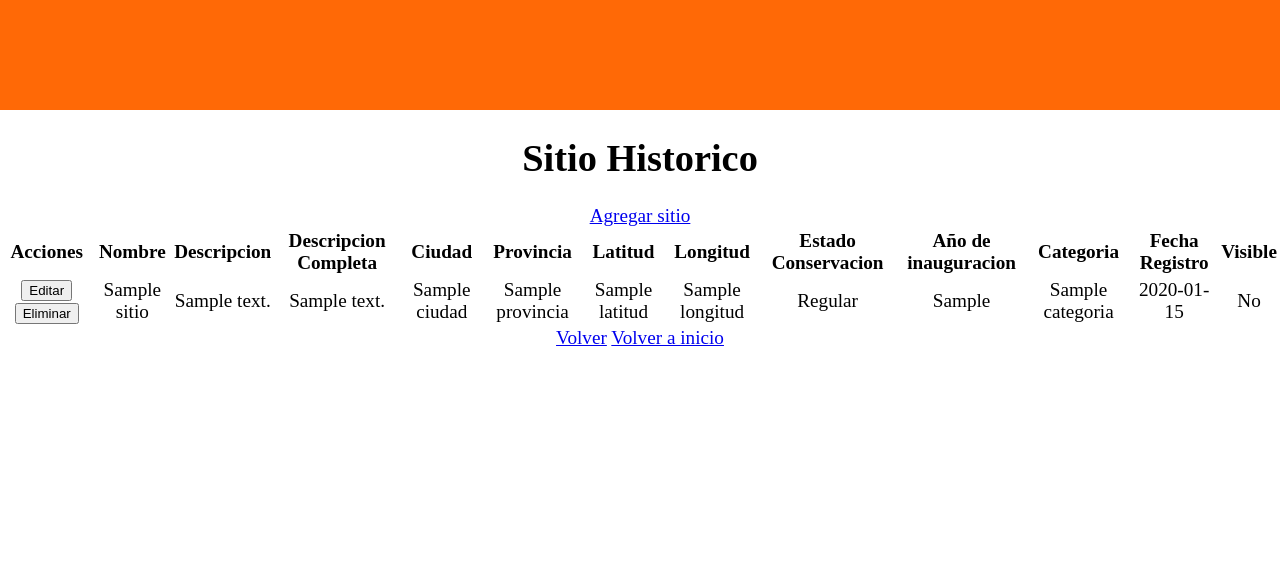
After one commit to martimartineez/proyecto-code, a Flask app: template admin/src/web/templates/sitios_historicos/ver_sitio.html in a window 1280 px wide. The commit adds this page. Shown: the top 588 px of the page. Run offline with Flask 3, Linux system fonts and the light colour scheme; the template is opened without the code that fills it: most values are stand-ins (such as "Sample title", 1, 10 or a date in 2020).

Commit message:
vista detalle de sitio agregada

```diff
--- a/admin/src/web/templates/sitios_historicos/formAgregar.html
+++ b/admin/src/web/templates/sitios_historicos/formAgregar.html
@@ -14,7 +14,7 @@
 
 <h2>Agregar Sitio Histórico</h2>
 
-<a href="{{ url_for('sitios_historicos.index') }}">Volver</a>
+<a href="{{ next_url }}">Volver</a>
 
 <form method="post">
     <label>Nombre:</label>
--- a/admin/src/web/templates/sitios_historicos/formEditar.html
+++ b/admin/src/web/templates/sitios_historicos/formEditar.html
@@ -12,7 +12,7 @@
 
 <h2>Editar Sitio Histórico</h2>
 
-<a href="{{ url_for('sitios_historicos.index') }}">Volver</a>
+<a href="{{ next_url }}">Volver</a>
 
 <form method="post" action="{{ url_for('sitios_historicos.editar_sitio', sitio_id=sitio.id) }}">
     <label>Nombre:</label>
--- /dev/null
+++ b/admin/src/web/templates/sitios_historicos/ver_sitio.html
@@ -0,0 +1,53 @@
+{% extends "layout.html" %}
+{% block title %}Detalle del sitio{% endblock %}
+{% block content %}
+<h1>Sitio Historico</h1>
+<a href="{{ url_for('sitios_historicos.agregar_sitio', next=request.path) }}">Agregar sitio</a>
+<table>
+    <thead>
+        <tr>
+            <th>Acciones</th>
+            <th>Nombre</th>
+            <th>Descripcion</th>
+            <th>Descripcion Completa</th>
+            <th>Ciudad</th>
+            <th>Provincia</th>
+            <th>Latitud</th>
+            <th>Longitud</th>
+            <th>Estado Conservacion</th>
+            <th>Año de inauguracion</th>
+            <th>Categoria</th>
+            <th>Fecha Registro</th>
+            <th>Visible</th>
+        </tr>
+    </thead>
+    <tbody>
+        <tr>
+            <td>
+                <a href="{{ url_for('sitios_historicos.editar_sitio', sitio_id=sitio.id, next=request.path) }}">
+                     <button type="button">Editar</button>
+                </a>
+                <form action="{{ url_for('sitios_historicos.eliminar_sitio', sitio_id=sitio.id)}}" method="post" style="display:inline;">
+                    <button type="submit">Eliminar</button>
+                </form>
+            </td>
+            <td>{{ sitio.nombre }}</td>
+            <td>{{ sitio.descBreve }}</td>
+            <td>{{ sitio.descCompleta }}</td>
+            <td>{{ sitio.ciudad.nombre if sitio.ciudad else 'N/A' }}</td>
+            <td>{{ sitio.ciudad.provincia.nombre if sitio.ciudad and sitio.ciudad.provincia else 'N/A' }}</td>
+            <td>{{ sitio.latitud }}</td>
+            <td>{{ sitio.longitud }}</td>
+            <td>{{ sitio.estadoConservacion }}</td>
+            <td>{{ sitio.anioInauguracion }}</td>
+            <td>{{ sitio.categoria.nombre if sitio.categoria else 'N/A' }}</td>
+            <td>{{ sitio.fechaRegistro.strftime('%Y-%m-%d') if sitio.fechaRegistro else 'N/A' }}</td>
+            <td>{{ 'Sí' if sitio.visible else 'No' }}</td>
+        </tr>
+    </tbody>
+</table>
+
+<a href="{{ url_for('sitios_historicos.index') }}">Volver</a>
+<a href="/">Volver a inicio</a>
+
+{% endblock %}
```
Also changed, not shown: admin/src/web/controllers/sitios_historicos.py (+11 -0 lines), admin/src/web/templates/sitios_historicos/index.html (+6 -3 lines).
